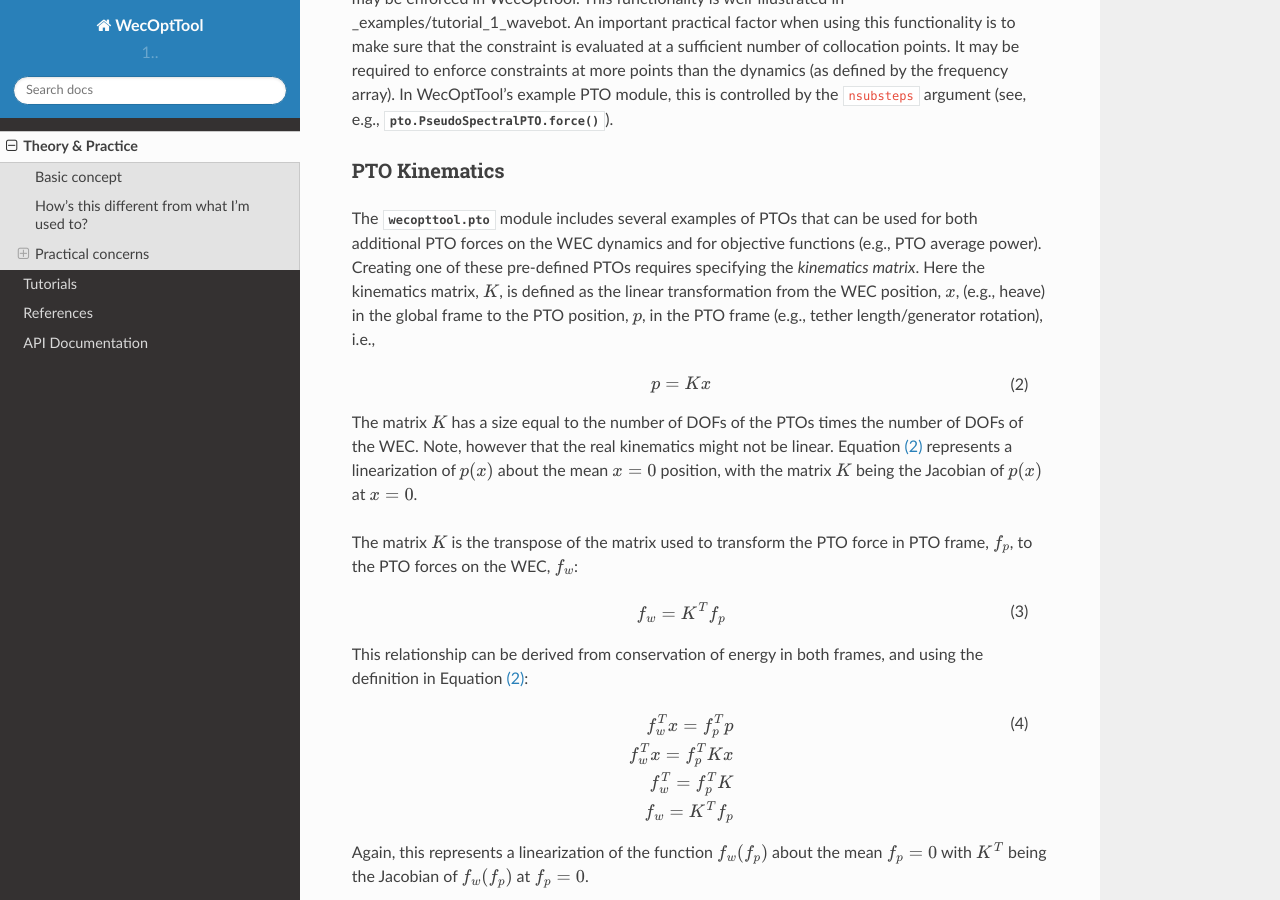
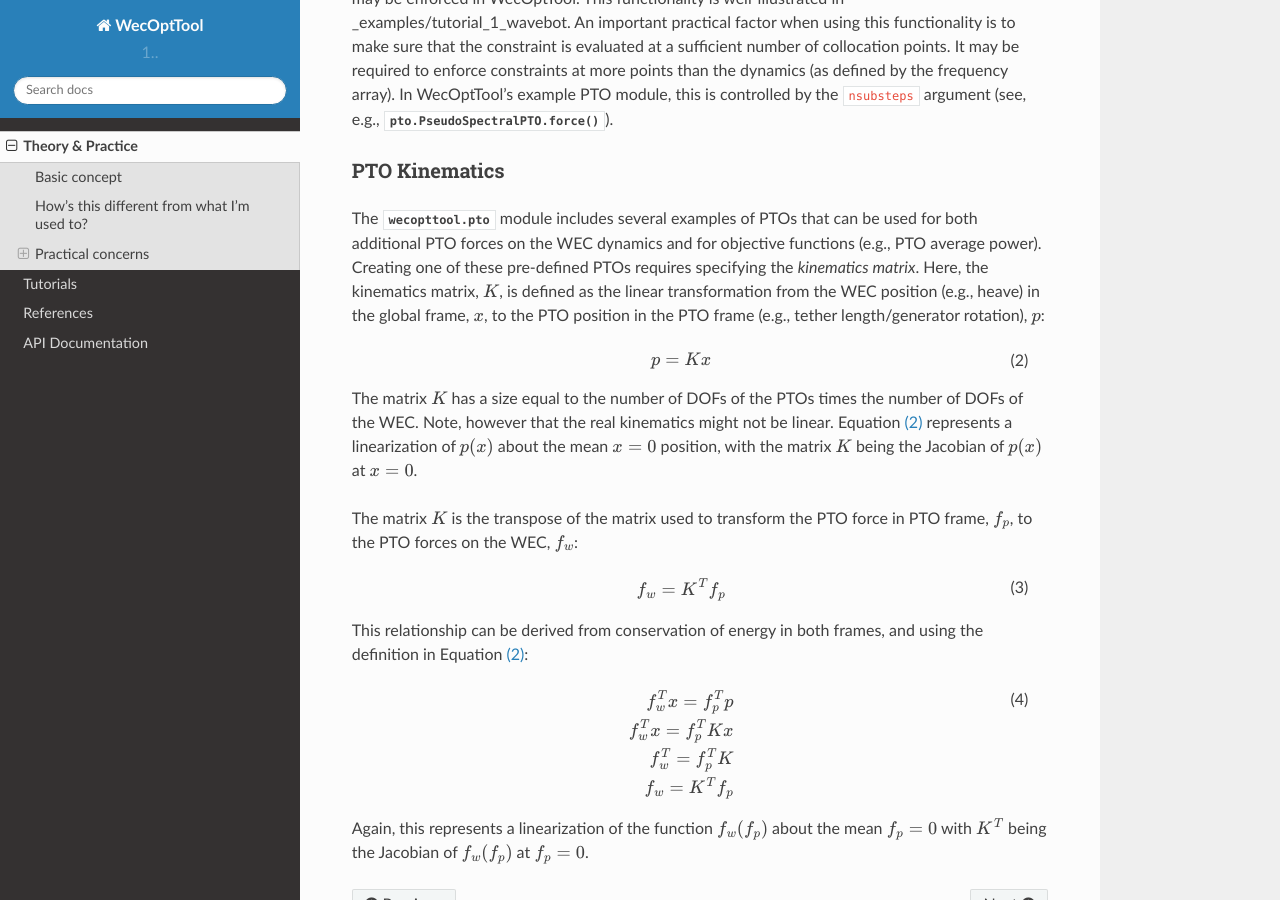
Before and after one commit to sandialabs/WecOptTool, a Sphinx documentation site: the page built from docs/source/theory.rst, in a window 1280 px wide and 900 px high, scrolled down 3539 px. Built offline with Sphinx 7.4.7 and the Read the Docs theme 2.0.0, drawn with Linux system fonts in a browser that asks for light colours; pages that are not in the unit, such as notebooks, are missing from menus; cross-references to code outside the pages are shown as plain code.

Commit message:
minor style changes

```diff
--- a/docs/source/theory.rst
+++ b/docs/source/theory.rst
@@ -106,7 +106,7 @@ PTO Kinematics
 ^^^^^^^^^^^^^^
 The :py:mod:`wecopttool.pto` module includes several examples of PTOs that can be used for both additional PTO forces on the WEC dynamics and for objective functions (e.g., PTO average power).
 Creating one of these pre-defined PTOs requires specifying the *kinematics matrix*.
-Here the kinematics matrix, :math:`K`, is defined as the linear transformation from the WEC position, :math:`x`, (e.g., heave) in the global frame to the PTO position, :math:`p`, in the PTO frame (e.g., tether length/generator rotation), i.e.,
+Here, the kinematics matrix, :math:`K`, is defined as the linear transformation from the WEC position (e.g., heave) in the global frame, :math:`x`, to the PTO position in the PTO frame (e.g., tether length/generator rotation), :math:`p`:
 
 .. math::
     p = K x
```
